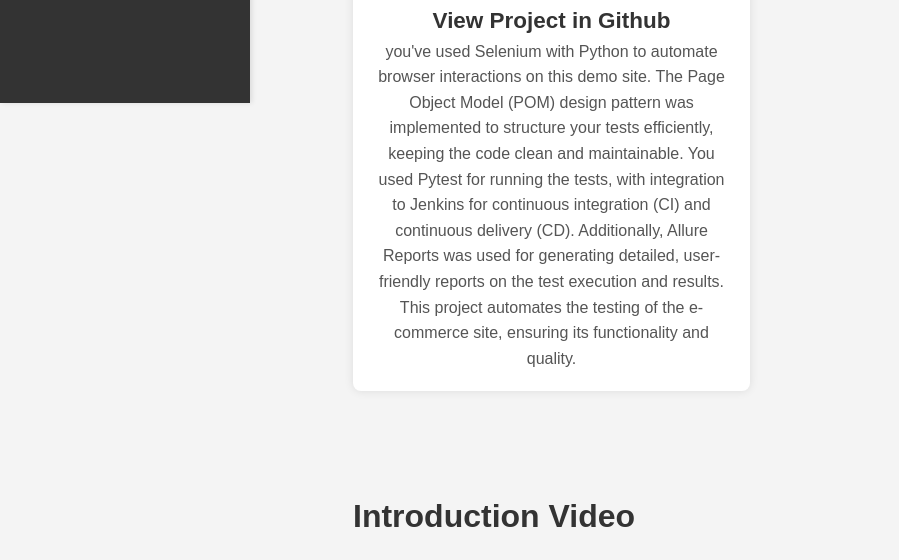
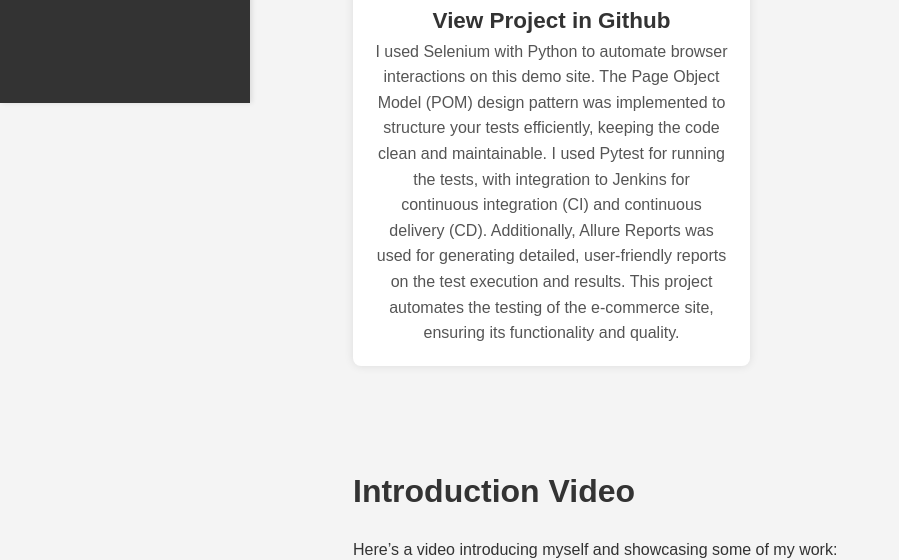
Before and after one commit to jaber114/Automation_Portofolio, a plain HTML site: page index.html in a window 1280 px wide. Shown: the part 697-1257 px from the top of the page, without its empty margins (0-899 px from the left). Drawn offline with Linux system fonts and the light colour scheme; grey boxes are pictures that could not be loaded.

Commit message:
newwwwwwww

```diff
--- a/index.html
+++ b/index.html
@@ -53,7 +53,7 @@
                         <img src="Images/Project.png" alt="Project Image" class="project-image">
                     </a>
                     <h3><a href="https://github.com/jaber114/Automation-Project" target="_blank">View Project in Github</a></h3>
-                    <p>you've used Selenium with Python to automate browser interactions on this demo site. The Page Object Model (POM) design pattern was implemented to structure your tests efficiently, keeping the code clean and maintainable. You used Pytest for running the tests, with integration to Jenkins for continuous integration (CI) and continuous delivery (CD). Additionally, Allure Reports was used for generating detailed, user-friendly reports on the test execution and results. This project automates the testing of the e-commerce site, ensuring its functionality and quality.</p>
+                    <p>I used Selenium with Python to automate browser interactions on this demo site. The Page Object Model (POM) design pattern was implemented to structure your tests efficiently, keeping the code clean and maintainable. I used Pytest for running the tests, with integration to Jenkins for continuous integration (CI) and continuous delivery (CD). Additionally, Allure Reports was used for generating detailed, user-friendly reports on the test execution and results. This project automates the testing of the e-commerce site, ensuring its functionality and quality.</p>
                 </div>
             </div>
         </div>
```
